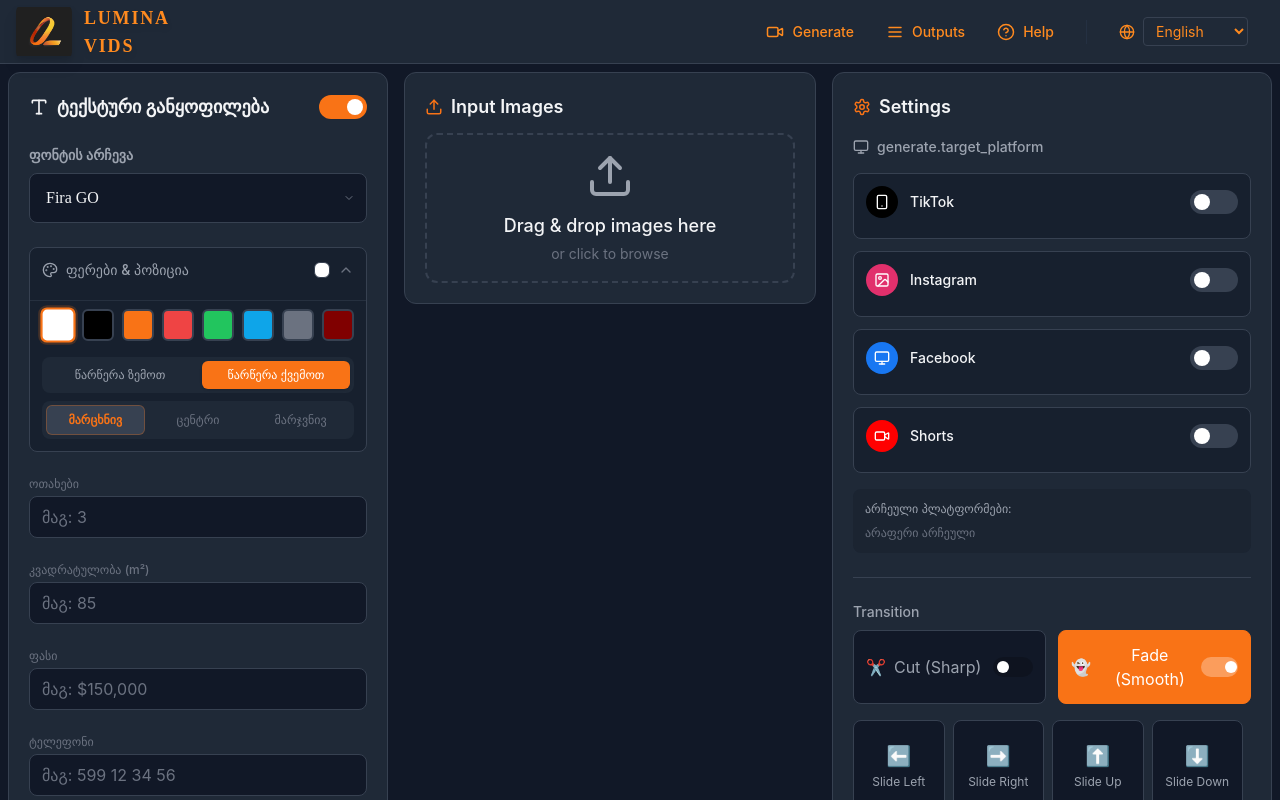
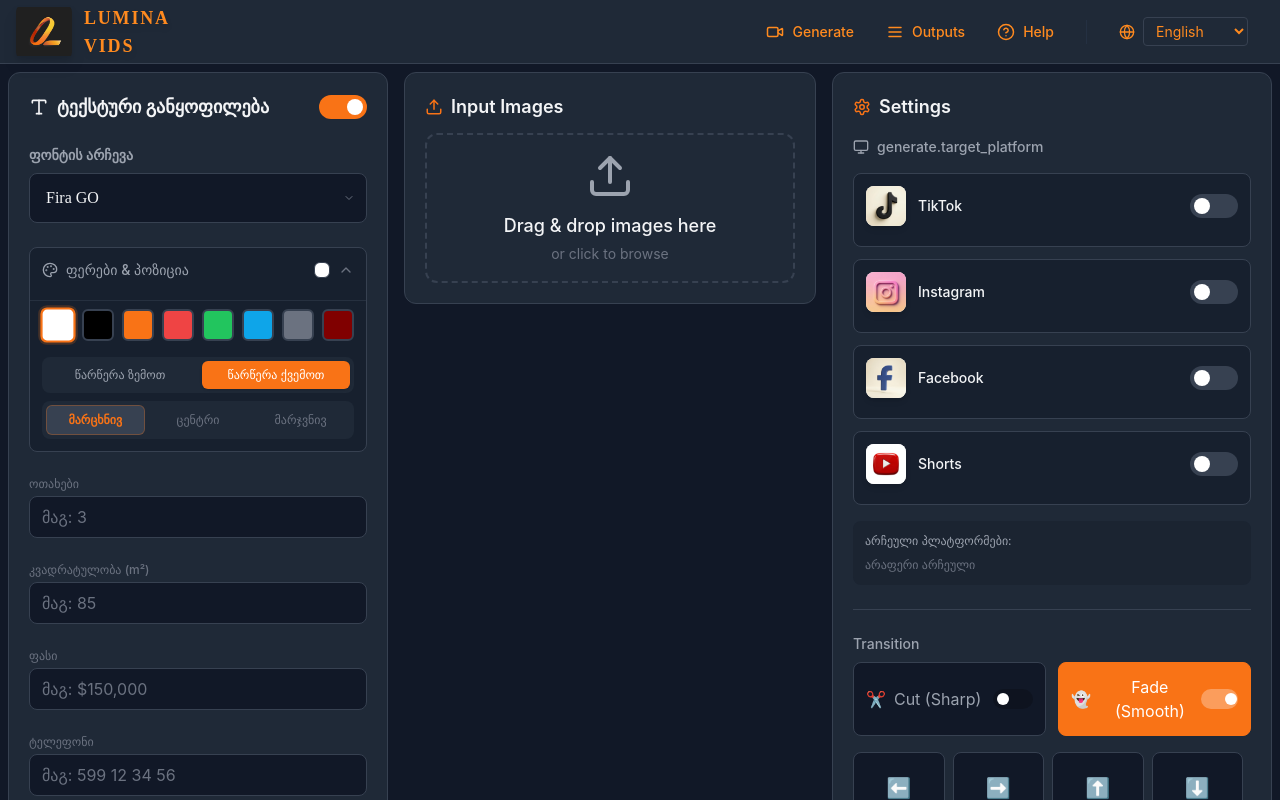
Before and after one commit to vachnadzeai-INDAHAUS/LVIds, a React (Vite) app: page /#/ in a window 1280 px wide. Shown: the top 800 px of the page. Built offline with nearby package versions, Linux system fonts and the light colour scheme.

Commit message:
Update: Custom 3D logos for all social platforms

```diff
--- a/src/pages/Generate.tsx
+++ b/src/pages/Generate.tsx
@@ -736,14 +736,15 @@ const Generate: React.FC = () => {
                         : 'bg-surface-dark/50 border-surface-light'
                     }`}
                   >
-                    {/* Header: Icon + Name + Toggle */}
+                    {/* Header: Logo Image + Name + Toggle */}
                     <div className="flex items-center justify-between mb-2">
                       <div className="flex items-center">
-                        <div
-                          className="w-8 h-8 rounded-full flex items-center justify-center mr-3"
-                          style={{ backgroundColor: platform.color }}
-                        >
-                          <platform.icon size={16} className="text-white" />
+                        <div className="w-10 h-10 rounded-lg mr-3 overflow-hidden shadow-md bg-white">
+                          <img
+                            src={`/src/assets/logo-${platform.id}.jpg`}
+                            alt={platform.name}
+                            className="w-full h-full object-cover"
+                          />
                         </div>
                         <div className="text-sm font-medium text-text-primary">{platform.name}</div>
                       </div>
```
